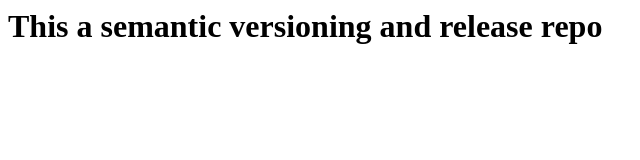
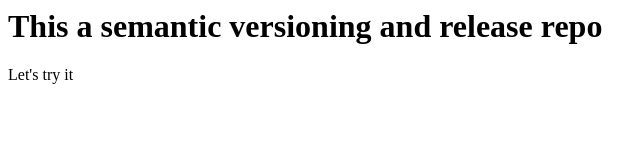
Before and after one commit to JeremieLitzler/semantic-release-tests, a plain HTML site: page index.html in a window 1280 px wide. Shown: the full height of the page, 0-640 px from the left. Drawn offline with Linux system fonts and the light colour scheme.

Commit message:
feat: add p element to homepage (#1)

```diff
--- a/index.html
+++ b/index.html
@@ -6,5 +6,6 @@
 </head>
 <body>
     <h1>This a semantic versioning and release repo</h1>
+    <p>Let's try it</p>
 </body>
 </html>
```
